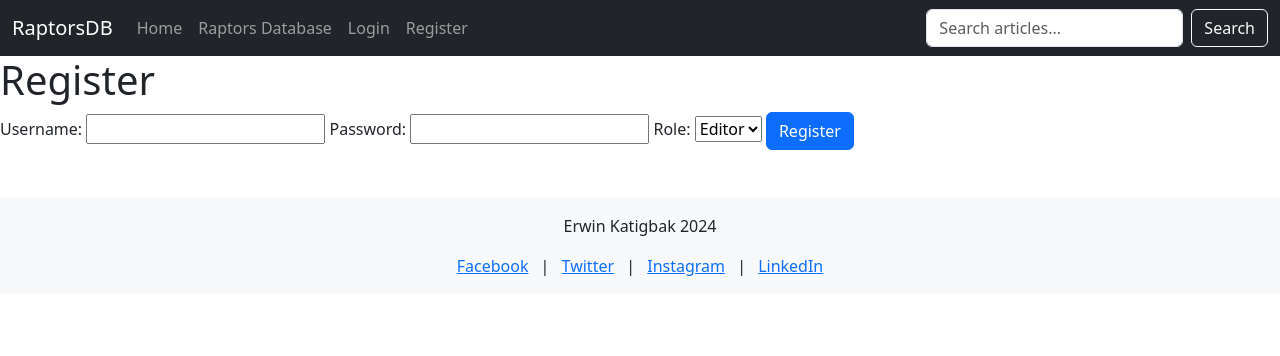
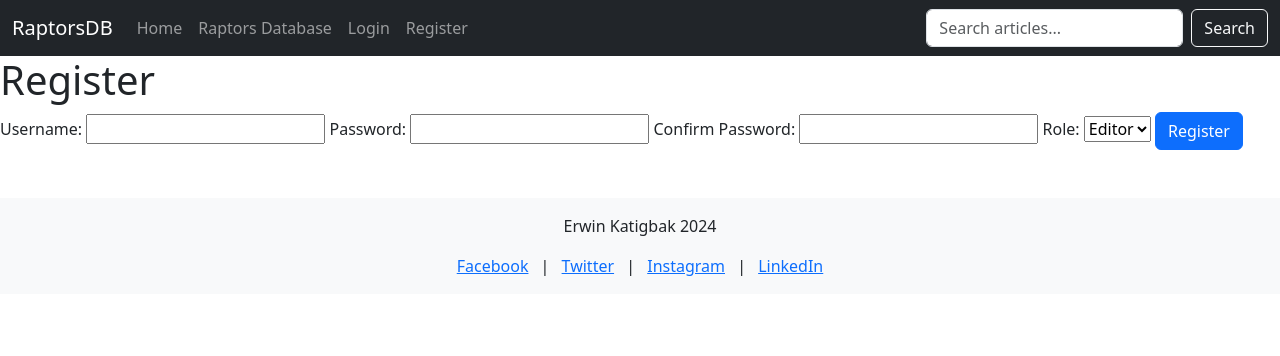
Before and after one commit to ekatigbak43/raptorsdb, a PHP site: page /register.php in a window 1280 px wide. Shown: the top 356 px of the page. Run offline with PHP 8.4, Linux system fonts and the light colour scheme.

Commit message:
registration password field addition
added a second password field in registration.php

```diff
--- a/index.php
+++ b/index.php
@@ -1,5 +1,6 @@
 <?php
 require('connect.php');
+session_start();
 
 $articles_per_page = 5;
 
--- a/raptors.php
+++ b/raptors.php
@@ -1,5 +1,7 @@
 <?php
 require('connect.php');
+session_start();
+
 ?>
 
 <!DOCTYPE html>
--- a/register.php
+++ b/register.php
@@ -1,11 +1,14 @@
 <?php
 require('connect.php');
 
-if ($_POST && isset($_POST['username'], $_POST['password'], $_POST['role'])) {
+if ($_POST && isset($_POST['username'], $_POST['password'], $_POST['confirm_password'], $_POST['role'])) {
     $username = filter_input(INPUT_POST, 'username', FILTER_SANITIZE_FULL_SPECIAL_CHARS);
     $role = filter_input(INPUT_POST, 'role', FILTER_SANITIZE_FULL_SPECIAL_CHARS);
     $plaintext_password = $_POST['password'];
+    $confirm_password = $_POST['confirm_password'];
 
+    // Validate that passwords match
+    if ($plaintext_password === $confirm_password) {
         $hashed_password = password_hash($plaintext_password, PASSWORD_DEFAULT);
 
         try {
@@ -24,9 +27,11 @@ if ($_POST && isset($_POST['username'], $_POST['password'], $_POST['role'])) {
         } catch (PDOException $e) {
             $error = "Error: " . $e->getMessage();
         }
+    } else {
+        $error = "Passwords do not match. Please try again.";
+    }
 }
 ?>
-
 
 <!DOCTYPE html>
 <html lang="en">
@@ -40,10 +45,6 @@ if ($_POST && isset($_POST['username'], $_POST['password'], $_POST['role'])) {
     <?php include('nav.php'); ?>
     <h1>Register</h1>
 
-    <?php if (isset($success)): ?>
-        <p style="color: green;"><?= $success ?></p>
-    <?php endif; ?>
-
     <?php if (isset($error)): ?>
         <p style="color: red;"><?= htmlspecialchars($error) ?></p>
     <?php endif; ?>
@@ -54,6 +55,9 @@ if ($_POST && isset($_POST['username'], $_POST['password'], $_POST['role'])) {
 
         <label for="password">Password:</label>
         <input type="password" id="password" name="password" required>
+
+        <label for="confirm_password">Confirm Password:</label>
+        <input type="password" id="confirm_password" name="confirm_password" required>
 
         <label for="role">Role:</label>
         <select id="role" name="role" required>
```
Lines whose indentation alone changed are shown as unchanged.
